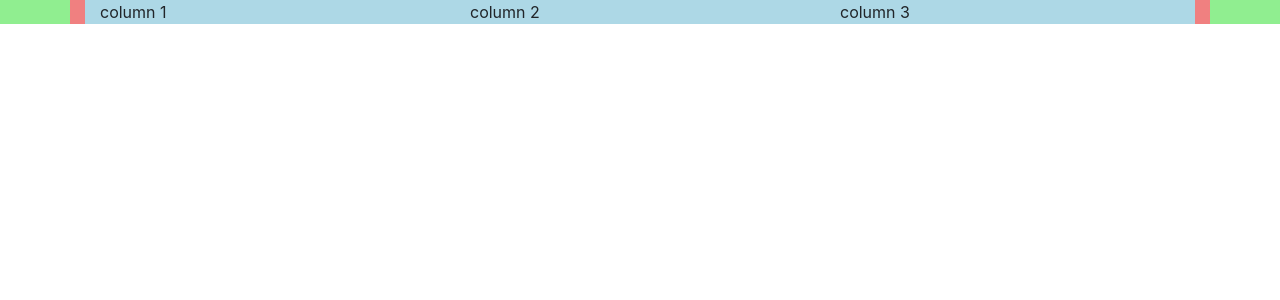
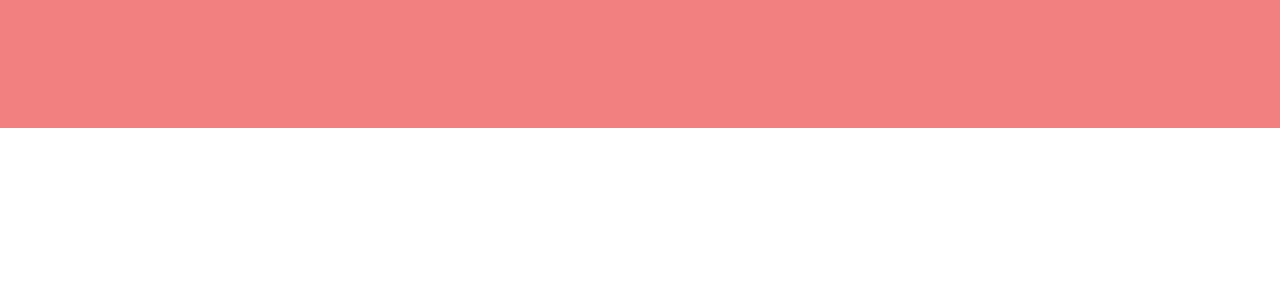
Before and after one commit to anthonymartz17/Dealership, a Vue app: page / in a window 1280 px wide. Shown: the top 300 px of the page. Built offline with nearby package versions, Linux system fonts and the light colour scheme.

Commit message:
decided to work with sass

```diff
--- a/src/App.vue
+++ b/src/App.vue
@@ -1,14 +1,8 @@
 <template>
-  <div class="div">
-    <b-container class="container">
+  <!-- <div class="div"> -->
+    <b-jumbotron class="container mw-100" fluid>
       <header>
-        <b-container>
-          <b-row>
-            <b-col class="col">column 1</b-col>
-            <b-col class="col">column 2</b-col>
-            <b-col class="col">column 3</b-col>
-          </b-row>
-        </b-container>
+
 
       </header>
       <main>
@@ -31,8 +25,8 @@
 
         </div>
       </footer>
-    </b-container>
-  </div>
+    </b-jumbotron>
+  <!-- </div> -->
 </template>
 
 <script>
@@ -50,6 +44,7 @@ export default {
 .container{
   background: lightcoral;
 
+
 }
 .div{
   background: lightgreen;
```
